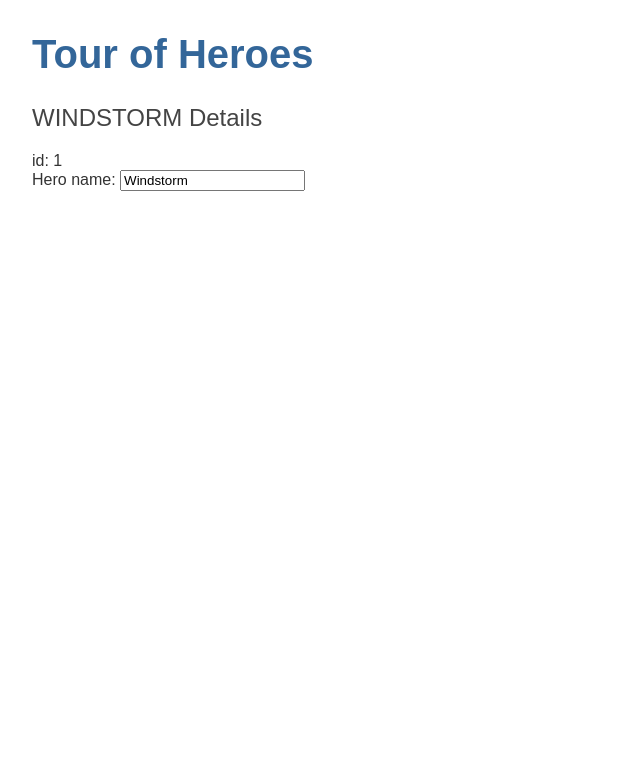
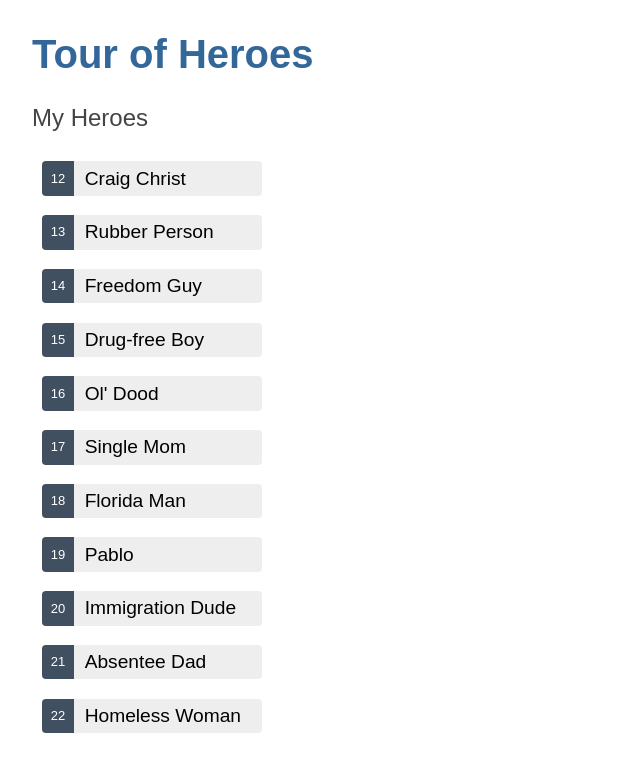
Before and after one commit to DracKunn/TourOfHeroesAngularDemo, an Angular app in the folder TourOfHeroes/: page / in a window 1280 px wide. Shown: the top 772 px of the page, without its empty margins (0-640 px from the left). Built offline with nearby package versions, Linux system fonts and the light colour scheme.

Commit message:
tour of heroes pt3

```diff
--- a/TourOfHeroes/src/app/app.module.ts
+++ b/TourOfHeroes/src/app/app.module.ts
@@ -5,11 +5,13 @@ import { AppRoutingModule } from './app-routing.module';
 import { AppComponent } from './app.component';
 import { HeroesComponent } from './heroes/heroes.component';
 import {FormsModule} from "@angular/forms";
+import { HeroDetailComponent } from './hero-detail/hero-detail.component';
 
 @NgModule({
   declarations: [
     AppComponent,
-    HeroesComponent
+    HeroesComponent,
+    HeroDetailComponent
   ],
   imports: [
     BrowserModule,
--- /dev/null
+++ b/TourOfHeroes/src/app/hero-detail/hero-detail.component.html
@@ -0,0 +1,10 @@
+<div *ngIf="hero">
+
+  <h2>{{hero.name | uppercase}} Details </h2>
+  <div>id: {{hero.id}}</div>
+  <div>
+    <label for="hero-name">Hero name: </label>
+    <input id="hero-name" [(ngModel)]="hero.name" placeholder="name">
+  </div>
+
+</div>
--- /dev/null
+++ b/TourOfHeroes/src/app/hero-detail/hero-detail.component.ts
@@ -0,0 +1,16 @@
+import { Component, OnInit, Input } from '@angular/core';
+import {Hero} from "../hero";
+
+@Component({
+  selector: 'app-hero-detail',
+  templateUrl: './hero-detail.component.html',
+  styleUrls: ['./hero-detail.component.css']
+})
+export class HeroDetailComponent implements OnInit {
+@Input() hero?: Hero;
+  constructor() { }
+
+  ngOnInit(): void {
+  }
+
+}
--- a/TourOfHeroes/src/app/heroes/heroes.component.css
+++ b/TourOfHeroes/src/app/heroes/heroes.component.css
@@ -0,0 +1,66 @@
+/* HeroesComponent's private CSS styles */
+.heroes {
+  margin: 0 0 2em 0;
+  list-style-type: none;
+  padding: 0;
+  width: 15em;
+}
+
+.heroes li {
+  display: flex;
+}
+
+.heroes button {
+  flex: 1;
+  cursor: pointer;
+  position: relative;
+  left: 0;
+  background-color: #EEE;
+  margin: .5em;
+  padding: 0;
+  border-radius: 4px;
+  display: flex;
+  align-items: stretch;
+  height: 1.8em;
+}
+
+.heroes button:hover {
+  color: #2c3a41;
+  background-color: #e6e6e6;
+  left: .1em;
+}
+
+.heroes button:active {
+  background-color: #525252;
+  color: #fafafa;
+}
+
+.heroes button.selected {
+  background-color: black;
+  color: white;
+}
+
+.heroes button.selected:hover {
+  background-color: #505050;
+  color: white;
+}
+
+.heroes button.selected:active {
+  background-color: black;
+  color: white;
+}
+
+.heroes .badge {
+  display: inline-block;
+  font-size: small;
+  color: white;
+  padding: 0.8em 0.7em 0 0.7em;
+  background-color: #405061;
+  line-height: 1em;
+  margin-right: .8em;
+  border-radius: 4px 0 0 4px;
+}
+
+.heroes .name {
+  align-self: center;
+}
--- a/TourOfHeroes/src/app/heroes/heroes.component.html
+++ b/TourOfHeroes/src/app/heroes/heroes.component.html
@@ -1,8 +1,14 @@
-<h2>{{hero.name | uppercase}} Details</h2>
+<h2>My Heroes</h2>
 
-<div><span>id: </span>{{hero.id}}</div>
+<ul class="heroes">
+  <li *ngFor="let hero of heroes">
+    <button type="button"
+            (click)="onSelect(hero)"
+            [class.selected]="hero===selectedHero">
+      <span class="badge">{{hero.id}}</span>
+      <span class="name">{{hero.name}}</span>
+    </button>
+  </li>
+</ul>
 
-<div>
-  <label for="name">Hero name: </label>
-  <input id="name" [(ngModel)]="hero.name" placeholder="name">
-</div>
+<app-hero-detail [hero]="selectedHero"></app-hero-detail>
--- a/TourOfHeroes/src/app/heroes/heroes.component.ts
+++ b/TourOfHeroes/src/app/heroes/heroes.component.ts
@@ -1,5 +1,6 @@
 import {Component, OnInit} from '@angular/core';
 import {Hero} from "../hero";
+import {HEROES} from "../mock-heroes";
 
 @Component({
   selector: 'app-heroes',
@@ -7,10 +8,8 @@ import {Hero} from "../hero";
   styleUrls: ['./heroes.component.css']
 })
 export class HeroesComponent implements OnInit {
-  hero: Hero = {
-    id: 1,
-    name: 'Windstorm'
-  };
+  selectedHero?: Hero;
+  heroes = HEROES;
 
 
   constructor() {
@@ -21,4 +20,8 @@ export class HeroesComponent implements OnInit {
     void {
   }
 
+  onSelect(hero: Hero): void{
+    this.selectedHero = hero;
+  }
+
 }
--- /dev/null
+++ b/TourOfHeroes/src/app/mock-heroes.ts
@@ -0,0 +1,15 @@
+import {Hero} from "./hero";
+
+export const HEROES: Hero[] = [
+  {id: 12, name: 'Craig Christ'},
+  {id: 13, name: 'Rubber Person'},
+  {id: 14, name: 'Freedom Guy'},
+  {id: 15, name: 'Drug-free Boy'},
+  {id: 16, name: 'Ol\' Dood'},
+  {id: 17, name: 'Single Mom'},
+  {id: 18, name: 'Florida Man'},
+  {id: 19, name: 'Pablo'},
+  {id: 20, name: 'Immigration Dude'},
+  {id: 21, name: 'Absentee Dad'},
+  {id: 22, name: 'Homeless Woman'}
+]
```
Also changed, not shown: TourOfHeroes/src/app/hero-detail/hero-detail.component.css (added), 1 other file (tests, documents, lock files or other folders).
